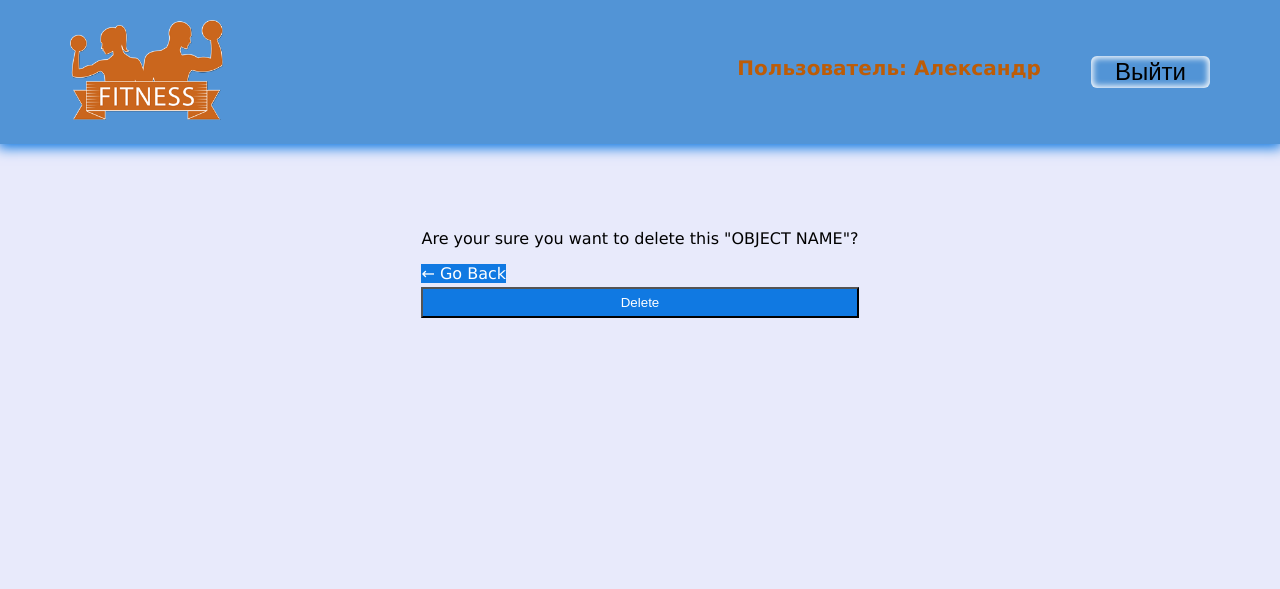
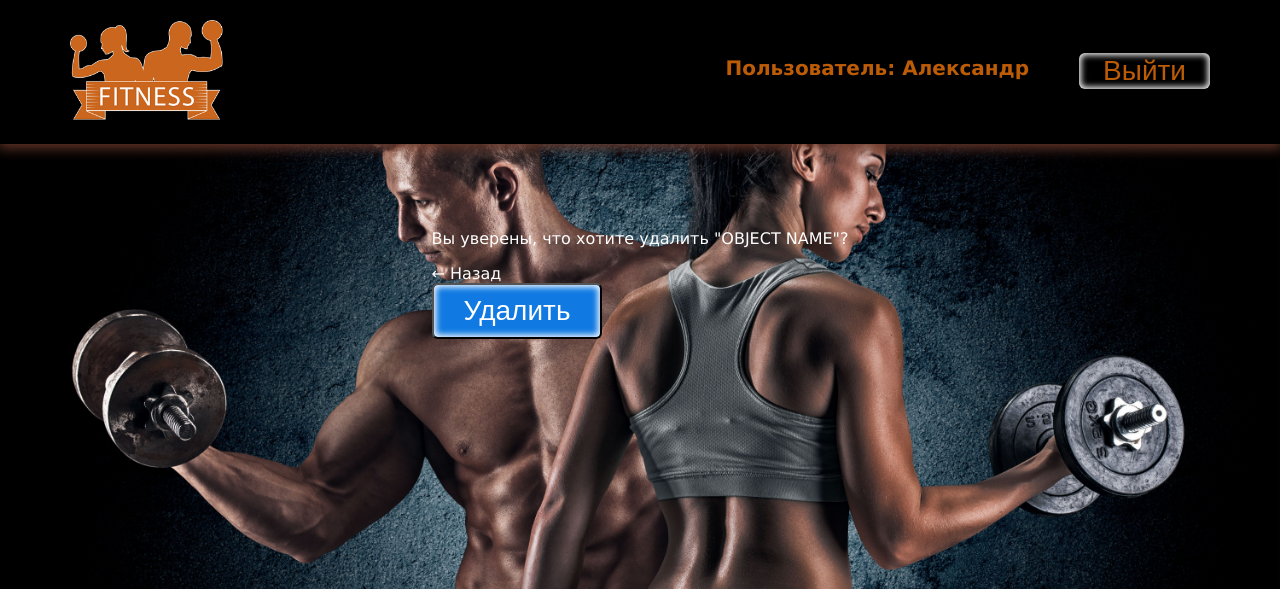
Before and after one commit to AleksNick1909/Diplom, a Django app: page /delete-skill/1/ in a window 1280 px wide. Shown: the top 589 px of the page. Run offline with Django 4.2, Linux system fonts and the light colour scheme; a user stored in the database is signed in; data comes from the database, SQL or seed files in the repository; both versions use the stored data as it was after the commit.

Commit message:
Add file

```diff
--- a/fitness_project/fitness/static/css/style.css
+++ b/fitness_project/fitness/static/css/style.css
@@ -3,11 +3,30 @@ body{
     margin: 0;
     background-color: rgb(232, 234, 251);
     font-family: Verdana, Geneva, Tahoma, sans-serif;
+    background-image: url(../../../media/profiles/img2.jpg);
+    background-size: cover;
+    background-position: inherit;
+    background-repeat: no-repeat;
+    width: 100%;
+    height: 100%;
+    /* position: absolute; */
+    /* left: 0px;
+    top: 0px;
+    z-index: 0; */
 }
+.changed {
+  -webkit-filter : hue-rotate(180deg);
+  filter : hue-rotate(180deg);
+  }
 a{
   text-decoration: none;
   color: black;
-
+}
+p{
+  color: rgb(210, 210, 210)
+}
+label{
+  color: black;
 }
 .wrap{
     max-width: 1200px;
@@ -16,9 +35,9 @@ a{
     box-sizing: border-box;
 }
 .menu{
-    background: #5294d6;
+    background: black;
     padding: 10px;
-    box-shadow: 0 2px 12px 2px #1079e2;
+    box-shadow: 0 2px 12px 2px #673729;
 
 }
 .menu .wrap{
@@ -35,7 +54,7 @@ a{
 }
 
 .menu a{
-    color: black;
+    color: rgb(189, 92, 7);
     font-weight: bold;
     text-decoration: none;
 }
@@ -59,8 +78,8 @@ img{
     justify-content: center;
     margin-top: 40px;
 }
-h1, h2{
-    color: #1079e2;
+h1, h2, h4{
+    color: #ffffff;
 }
 .btn{
     background: #1079e2;
@@ -69,9 +88,9 @@ h1, h2{
 button{
     border-radius: 6px;
     box-shadow: inset 0 0 6px 2px #fff;
-    padding: 10px 40px;
-    margin-top: 40px;
-    font-size: 24px;
+    padding: 10px 30px;
+    /* margin-top: -10px; */
+    font-size: 28px;
     cursor: pointer;
 }
 .center{
@@ -84,6 +103,9 @@ input{
     box-sizing: border-box;
     margin-top: 4px;
 }
+textarea{
+  width: 99%;
+}
 .bg{
     box-shadow: 0 2px 12px 2px #1079e2;
     padding: 40px;
@@ -95,10 +117,10 @@ input{
 }
 .top{
     padding: 2px 24px;
-    margin-top: 0;
+    margin-top: -3px;
     background: transparent;
     border: none;
-    color: black;
+    color: rgb(189, 92, 7);
 }
 .register ul{
     margin-top: -16px;
@@ -146,8 +168,8 @@ input{
 }
 
 /* Стили для макета */
+
 .layout {
-  text-align: center;
   margin-bottom: 20px;
 }
 
--- a/fitness_project/fitness/templates/fitness/account.html
+++ b/fitness_project/fitness/templates/fitness/account.html
@@ -32,7 +32,7 @@
     </div>
     <div class="settings">
         <h3 class="settings__title">Skills</h3>
-        <a class="tag tag--pill tag--sub settings__btn tag--lg" href="{% url 'create-skill' %}"><i class="im im-plus"></i> Add Skill</a>
+        <a class="tag tag--pill tag--sub settings__btn tag--lg" href="{% url 'create-skill' %}"><i class="im im-plus"></i>Добавить навык</a>
     </div>
 
     <table class="settings__table">
--- a/fitness_project/fitness/templates/fitness/base.html
+++ b/fitness_project/fitness/templates/fitness/base.html
@@ -33,7 +33,7 @@
         <ul>
             <li><a href="{% url 'signupuser' %}">Я тренер</a></li>
             <li><a href="{% url 'profiles' %}">Ищу тренера</a></li>
-            <li class="open"><a href="{% url 'loginuser' %}">Войти в кабинет</a></li>
+            <li><a href="{% url 'loginuser' %}">Войти в кабинет</a></li>
         </ul>
     </div>
 </div>
--- a/fitness_project/fitness/templates/fitness/delete.html
+++ b/fitness_project/fitness/templates/fitness/delete.html
@@ -9,9 +9,9 @@
                 <form class="form" method="POST">
                     {% csrf_token %}
                     {{ form.as_p }}
-                    <p>Are your sure you want to delete this "OBJECT NAME"?</p>
-                    <a class="btn btn--sub btn--lg  my-md" href="{% url 'account' %}">&#x2190 Go Back</a>
-                    <input class="btn btn--sub btn--lg  my-md" type="submit" value="Delete" />
+                    <p style="color:white">Вы уверены, что хотите удалить "OBJECT NAME"?</p>
+                    <a style="background:none" class="btn btn--sub btn--lg  my-md" href="{% url 'account' %}">&#x2190 Назад</a><br>
+                    <button class="btn">Удалить</button>
                 </form>
             </div>
         </div>
--- a/fitness_project/fitness/templates/fitness/home.html
+++ b/fitness_project/fitness/templates/fitness/home.html
@@ -1,4 +1,8 @@
 {% extends 'fitness/base.html' %}
 {% block content %}
+<main>
+    <div class="cont-box">
 
+    </div>
+</main>
 {% endblock %}
--- a/fitness_project/fitness/templates/fitness/loginuser.html
+++ b/fitness_project/fitness/templates/fitness/loginuser.html
@@ -4,7 +4,7 @@
 
 <h1>Авторизация:</h1>
 <h2>{{ error }}</h2>
-<form method="post" class="bg">
+<form method="post" class="bg" style="height:350px">
     {% csrf_token %}
     {{ form.as_p }}
     <div class="center">
--- a/fitness_project/fitness/templates/fitness/profile_form.html
+++ b/fitness_project/fitness/templates/fitness/profile_form.html
@@ -6,7 +6,7 @@
 <form action="{% url 'edit-account' %}" method="post" enctype="multipart/form-data" class="bg">
   {% csrf_token %}
   {{ form.as_p }}
-  <input type="submit" value="Сохранить">
+  <button class="btn">Сохранить</button>
 </form>
 
 {% endblock %}
--- a/fitness_project/fitness/templates/fitness/signupuser.html
+++ b/fitness_project/fitness/templates/fitness/signupuser.html
@@ -4,7 +4,7 @@
 
 <h1>Регистрация:</h1>
 <h2>{{ error }}</h2>
-<form method="post" class="bg">
+<form method="post" class="bg" style="width:600px">
     {% csrf_token %}
     {{ form.as_p }}
     <button class="btn">Зарегистрироваться</button>
--- a/fitness_project/fitness/templates/fitness/skill_form.html
+++ b/fitness_project/fitness/templates/fitness/skill_form.html
@@ -1,7 +1,7 @@
 {% extends 'fitness/base.html' %}
 {% block content %}
 
-<h1>Create Skill</h1>
+<h1>Добавить навык</h1>
 
 <form action="" method="post" class="bg">
     {% csrf_token %}
@@ -11,7 +11,7 @@
     {{ field }}
     {% endfor %}
     <div class="center">
-        <input type="submit" value="Submit" class="btn">
+        <button class="btn">Сохранить</button>
     </div>
 </form>
 
```
Also changed, not shown: fitness_project/db.sqlite3, fitness_project/media/profiles/123456.jpg (added), fitness_project/media/profiles/img1.jpg (added), fitness_project/media/profiles/img2.jpg (added).
